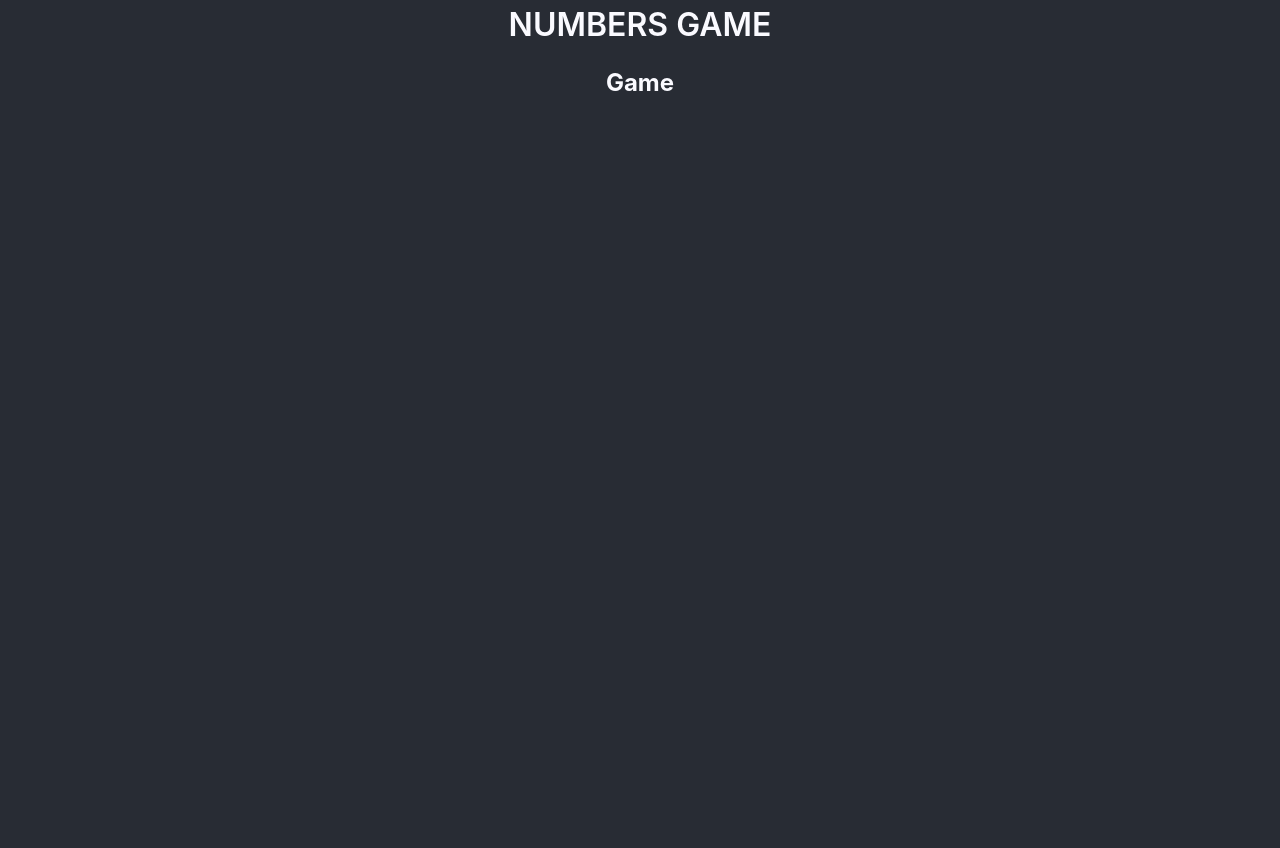
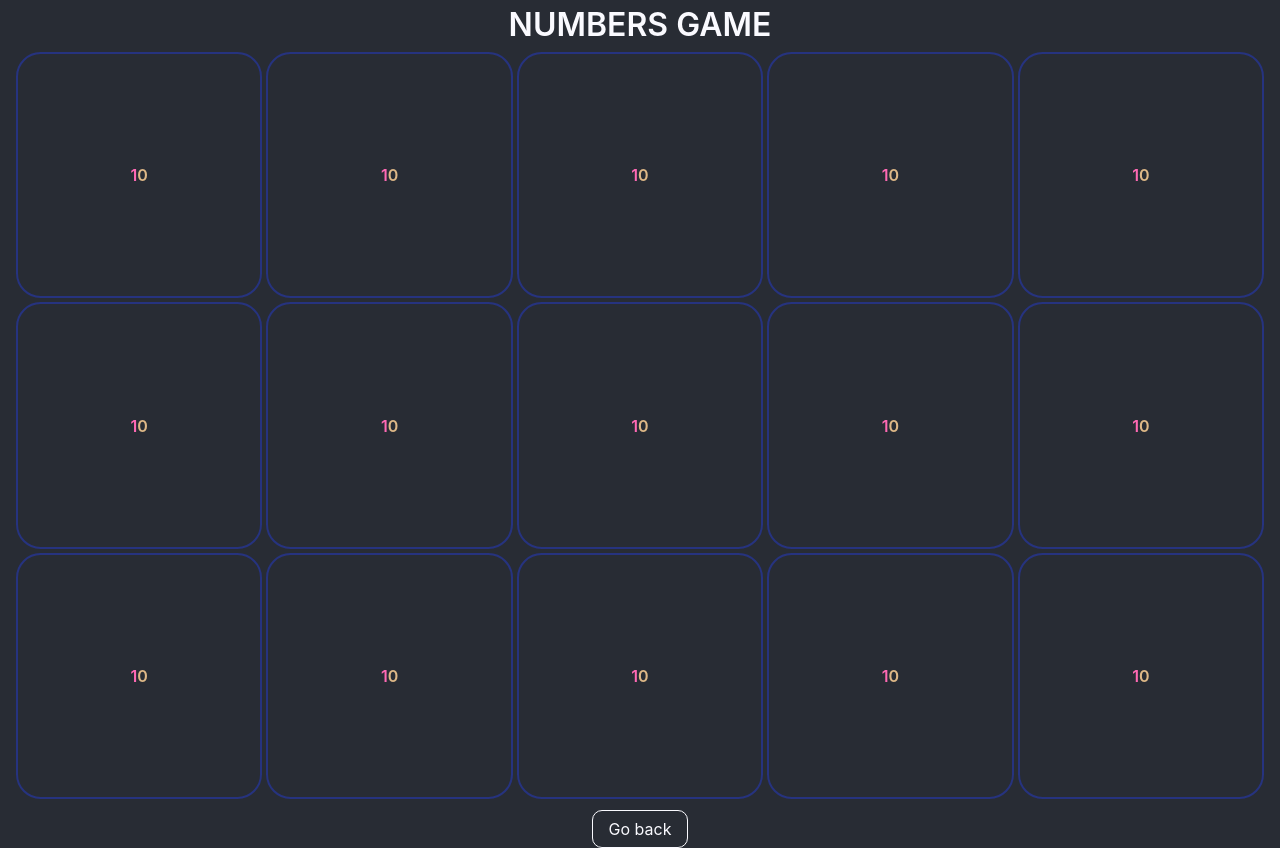
Before and after one commit to itsyanik/numbers-game, a React (Create React App) app: page /game in a window 1280 px wide. Before the commit the page ends 800 px from the top, so only its background shows below. Built offline with nearby package versions, Linux system fonts and the light colour scheme.

Commit message:
Adds basic layout for number container

```diff
--- /dev/null
+++ b/src/components/NumberContainer/numberContainer.scss
@@ -0,0 +1,19 @@
+.number-container {
+  aspect-ratio: 1;
+  border: 0.125em solid #26337f;
+  border-radius: 10%;
+  font-weight: 600;
+  font-size: 1em;
+  display: flex;
+  box-sizing: border-box;
+  justify-content: center;
+  align-items: center;
+
+  .dozen {
+    color: hotpink;
+  }
+
+  .unit {
+    color: burlywood;
+  }
+}
--- /dev/null
+++ b/src/components/NumberContainer/numberContainer.tsx
@@ -0,0 +1,13 @@
+import React from 'react';
+import './numberContainer.scss';
+
+const NumberContainer = () => {
+  return (
+    <div className="number-container">
+      <span className="dozen">1</span>
+      <span className="unit">0</span>
+    </div>
+  );
+};
+
+export default NumberContainer;
--- a/src/routes/Game/game.scss
+++ b/src/routes/Game/game.scss
@@ -1,5 +1,22 @@
 .game {
-  h2 {
-    text-align: center;
+  padding-bottom: 1em;
+  .number-row {
+    display: grid;
+    grid-template-columns: repeat(5, 1fr);
+    grid-gap: 4px;
+    margin: 4px 16px;
   }
 }
+
+footer {
+  text-align: center;
+
+  a {
+    font-size: 1em;
+    border: 1px solid;
+    padding: .5em 1em;
+    border-radius: 10px;
+    text-decoration: none;
+    color: #FAFAFF;
+  }
+}
--- a/src/routes/Game/game.tsx
+++ b/src/routes/Game/game.tsx
@@ -1,4 +1,5 @@
 import React from 'react';
+import NumberContainer from '../../components/NumberContainer/numberContainer.tsx';
 import Header from './../../components/Header/header.tsx';
 import './game.scss';
 
@@ -7,8 +8,31 @@ const Game = () => {
     <React.Fragment>
       <Header />
       <div className='game'>
-        <h2>Game</h2>
+        <div className='number-row'>
+          <NumberContainer />
+          <NumberContainer />
+          <NumberContainer />
+          <NumberContainer />
+          <NumberContainer />
+        </div>
+        <div className='number-row'>
+          <NumberContainer />
+          <NumberContainer />
+          <NumberContainer />
+          <NumberContainer />
+          <NumberContainer />
+        </div>
+        <div className='number-row'>
+          <NumberContainer />
+          <NumberContainer />
+          <NumberContainer />
+          <NumberContainer />
+          <NumberContainer />
+        </div>
       </div>
+      <footer>
+        <a href="/">Go back</a>
+      </footer>
     </React.Fragment>
   );
 };
```
